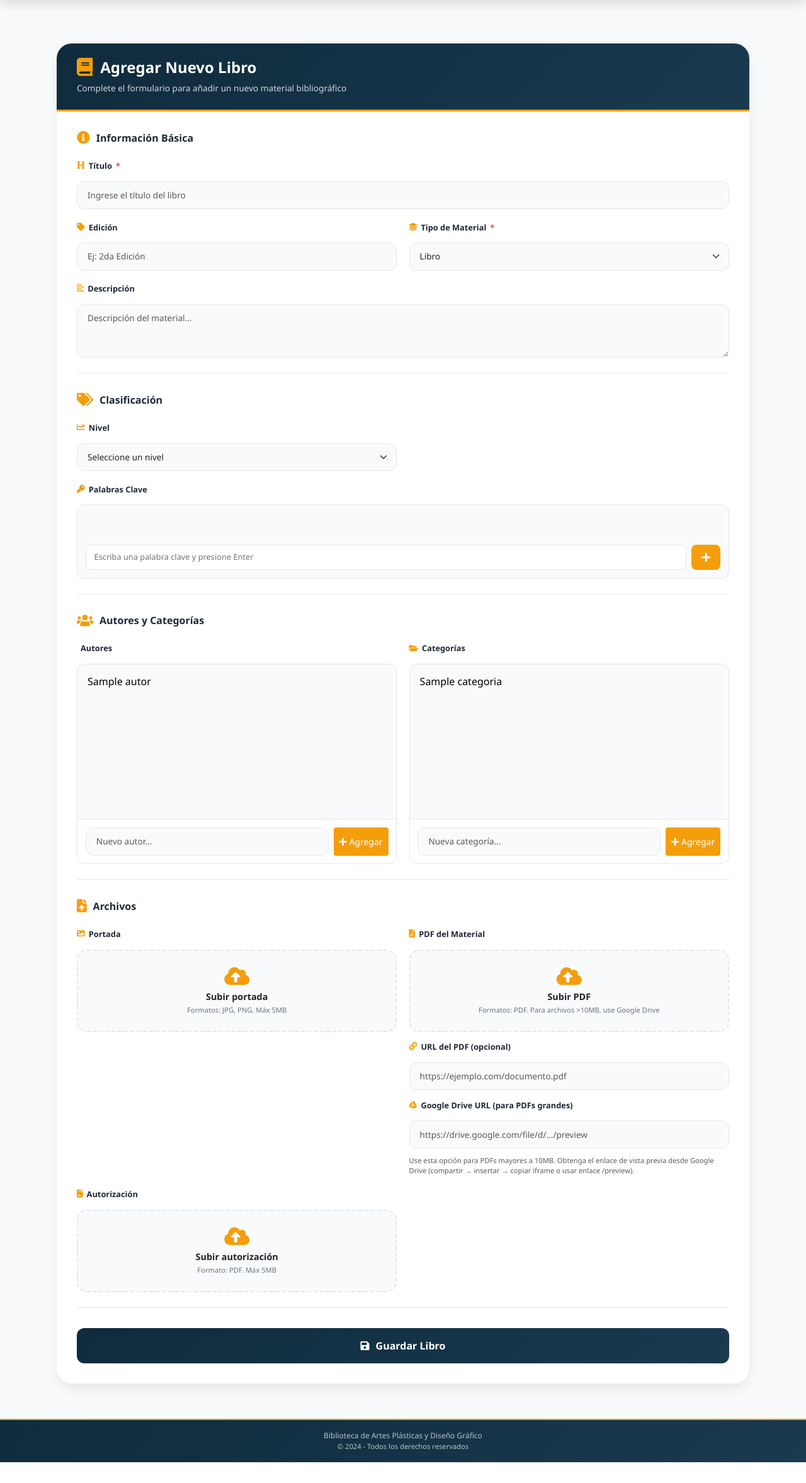
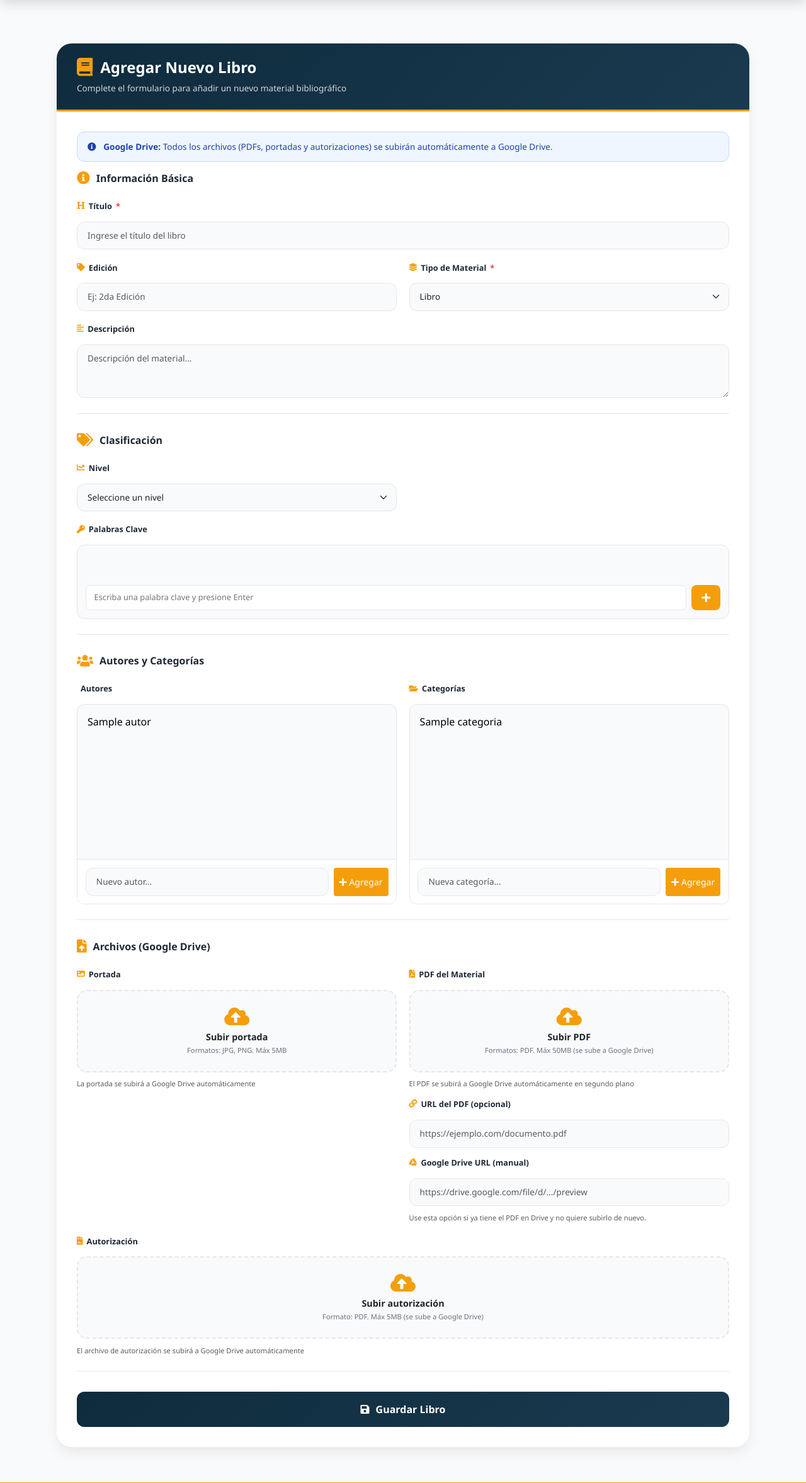
Before and after one commit to furiamotorscompanysrl-art/biblioteca, a Django app: template templates/agregar_libro.html in a window 1280 px wide. Shown: the part 57-2412 px from the top of the page at 63% size. Before the commit the page ends 2379 px from the top, so only its background shows below. Run offline with Django 5.2, Linux system fonts and the light colour scheme; the template is opened without the code that fills it: most values are stand-ins (such as "Sample title", 1, 10 or a date in 2020); some libraries are stand-ins or nearby versions.

Commit message:
libros google drive intento 2

```diff
--- a/templates/agregar_libro.html
+++ b/templates/agregar_libro.html
@@ -336,6 +336,20 @@
         margin-top: 0.25rem;
     }
 
+    .alert-info {
+        background: #EFF6FF;
+        border: 1px solid #BFDBFE;
+        color: #1E40AF;
+        padding: 0.8rem 1rem;
+        border-radius: 12px;
+        font-size: 0.85rem;
+        margin-bottom: 1rem;
+    }
+
+    .alert-info i {
+        margin-right: 8px;
+    }
+
     @media (max-width: 768px) {
         .form-grid {
             grid-template-columns: 1fr;
@@ -363,6 +377,12 @@
         </div>
 
         <div class="form-body">
+            <!-- Alerta informativa -->
+            <div class="alert-info">
+                <i class="fas fa-info-circle"></i>
+                <strong>Google Drive:</strong> Todos los archivos (PDFs, portadas y autorizaciones) se subirán automáticamente a Google Drive.
+            </div>
+
             <form method="post" enctype="multipart/form-data" id="libroForm">
                 {% csrf_token %}
 
@@ -504,9 +524,10 @@
                 <div class="form-section">
                     <div class="section-title">
                         <i class="fas fa-file-upload"></i>
-                        <h4>Archivos</h4>
+                        <h4>Archivos (Google Drive)</h4>
                     </div>
                     <div class="form-grid">
+                        <!-- Portada -->
                         <div class="form-group">
                             <label class="form-label">
                                 <i class="fas fa-image"></i> Portada
@@ -523,8 +544,10 @@
                                     <i class="fas fa-trash"></i> Eliminar
                                 </button>
                             </div>
+                            <small class="text-muted">La portada se subirá a Google Drive automáticamente</small>
                         </div>
 
+                        <!-- PDF -->
                         <div class="form-group">
                             <label class="form-label">
                                 <i class="fas fa-file-pdf"></i> PDF del Material
@@ -532,7 +555,7 @@
                             <div class="file-upload-area" onclick="document.getElementById('pdf').click()">
                                 <i class="fas fa-cloud-upload-alt"></i>
                                 <h5>Subir PDF</h5>
-                                <p>Formatos: PDF. Para archivos >10MB, use Google Drive</p>
+                                <p>Formatos: PDF. Máx 50MB (se sube a Google Drive)</p>
                                 <input type="file" id="pdf" name="pdf" accept="application/pdf" style="display: none;" onchange="previewPDF(this)">
                             </div>
                             <div class="compression-bar" id="compressionBar">
@@ -546,7 +569,9 @@
                                     <i class="fas fa-trash"></i> Eliminar
                                 </button>
                             </div>
+                            <small class="text-muted">El PDF se subirá a Google Drive automáticamente en segundo plano</small>
 
+                            <!-- URL alternativas -->
                             <div class="form-group mt-2">
                                 <label class="form-label">
                                     <i class="fas fa-link"></i> URL del PDF (opcional)
@@ -557,24 +582,26 @@
 
                             <div class="form-group mt-2">
                                 <label class="form-label">
-                                    <i class="fab fa-google-drive"></i> Google Drive URL (para PDFs grandes)
+                                    <i class="fab fa-google-drive"></i> Google Drive URL (manual)
                                 </label>
                                 <input type="url" class="form-control" id="google_drive_url" name="google_drive_url"
                                        placeholder="https://drive.google.com/file/d/.../preview">
-                                <small class="text-muted">Use esta opción para PDFs mayores a 10MB. Obtenga el enlace de vista previa desde Google Drive (compartir → insertar → copiar iframe o usar enlace /preview).</small>
+                                <small class="text-muted">Use esta opción si ya tiene el PDF en Drive y no quiere subirlo de nuevo.</small>
                             </div>
                         </div>
 
-                        <div class="form-group">
+                        <!-- Autorización -->
+                        <div class="form-group full-width">
                             <label class="form-label">
                                 <i class="fas fa-file-contract"></i> Autorización
                             </label>
                             <div class="file-upload-area" onclick="document.getElementById('autorizacion').click()">
                                 <i class="fas fa-cloud-upload-alt"></i>
                                 <h5>Subir autorización</h5>
-                                <p>Formato: PDF. Máx 5MB</p>
+                                <p>Formato: PDF. Máx 5MB (se sube a Google Drive)</p>
                                 <input type="file" id="autorizacion" name="autorizacion" accept="application/pdf" style="display: none;">
                             </div>
+                            <small class="text-muted">El archivo de autorización se subirá a Google Drive automáticamente</small>
                         </div>
                     </div>
                 </div>
@@ -767,7 +794,7 @@
     });
 
     // ============================================
-    // ENVÍO DEL FORMULARIO CON COMPRESIÓN
+    // ENVÍO DEL FORMULARIO
     // ============================================
     document.getElementById('libroForm').addEventListener('submit', async (e) => {
         e.preventDefault();
@@ -778,15 +805,26 @@
         const compressionProgress = document.getElementById('compressionProgress');
         const googleDriveUrl = document.getElementById('google_drive_url').value.trim();
 
+        // Validar título
+        const titulo = document.getElementById('titulo').value.trim();
+        if (!titulo) {
+            Swal.fire('Error', 'El título es obligatorio', 'error');
+            return;
+        }
+
         // Si tiene Google Drive URL, no procesar PDF
         if (googleDriveUrl) {
-            // No hacer nada con el PDF
             console.log("Usando Google Drive URL, omitiendo subida de PDF");
         }
         // Verificar si hay PDF y si es grande (> 5 MB)
         else if (pdfInput.files.length > 0) {
             const file = pdfInput.files[0];
             const fileSizeMB = file.size / (1024 * 1024);
+
+            if (fileSizeMB > 50) {
+                Swal.fire('Error', 'El PDF supera los 50MB. Por favor, comprime el archivo o usa Google Drive URL.', 'error');
+                return;
+            }
 
             if (fileSizeMB > 5) {
                 compressionBar.style.display = 'block';
@@ -828,7 +866,7 @@
             if (data.success) {
                 Swal.fire({
                     title: '¡Libro guardado exitosamente!',
-                    text: '¿Qué desea hacer ahora?',
+                    text: 'Los archivos se están subiendo a Google Drive en segundo plano.',
                     icon: 'success',
                     showCancelButton: true,
                     confirmButtonText: 'Ver lista de libros',
```
Also changed, not shown: biblioartdis/migrations/0010_remove_libro_archivo_autorizacion_and_more.py (added).
